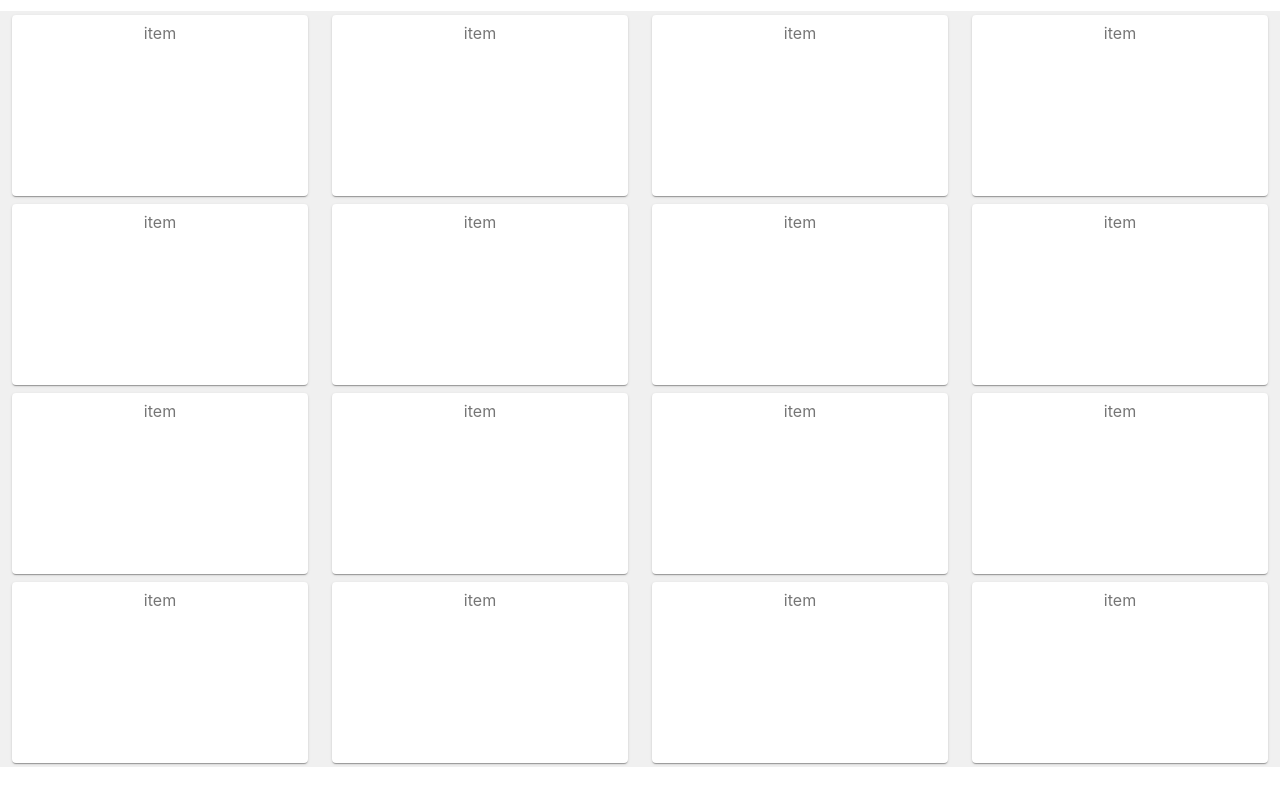
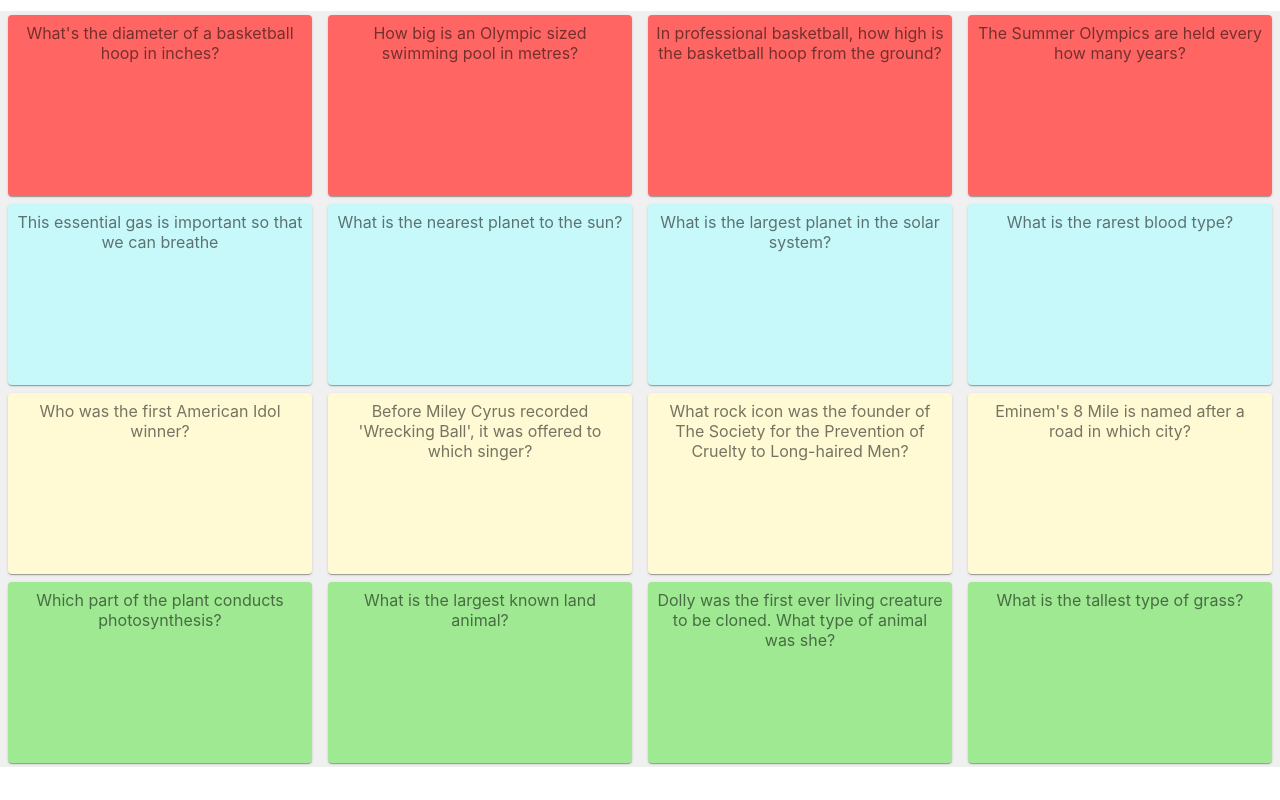
Before and after one commit to itsbigshawn/quiznos, a React (Create React App) app: page / in a window 1280 px wide. Built offline with nearby package versions, Linux system fonts and the light colour scheme.

Commit message:
Display questions on cards

```diff
--- a/src/common/Categories.js
+++ b/src/common/TriviaContext.js
@@ -1,4 +1,4 @@
-import React, { Component } from 'react';
+import React, { Component, createContext } from 'react';
 
 export const SportsCategory = {
     questions: {
@@ -35,6 +35,13 @@ export const SportsCategory = {
         3: '1',
         4: '2'
     },
+    scores: {
+        1: 1,
+        2: 2,
+        3: 3,
+        4: 4
+    },
+    color: '#FF6663',
 }
 
 export const ScienceCategory = {
@@ -72,6 +79,13 @@ export const ScienceCategory = {
         3: '3',
         4: '2'
     },
+    scores: {
+        1: 1,
+        2: 2,
+        3: 3,
+        4: 4
+    },
+    color: '#C7F9FA',
 }
 
 export const MusicCategory = {
@@ -109,8 +123,15 @@ export const MusicCategory = {
         3: '1',
         4: '3'
     },
+    scores: {
+        1: 1,
+        2: 2,
+        3: 3,
+        4: 4
+    },
+    color: '#FFFAD4',
+}
 
-}
 export const NatureCategory = {
     questions: {
         1: "Which part of the plant conducts photosynthesis?",
@@ -146,4 +167,46 @@ export const NatureCategory = {
         3: '1',
         4: '3'
     },
+    scores: {
+        1: 1,
+        2: 2,
+        3: 3,
+        4: 4
+    },
+    color: '#9EE992'
 }
+
+export const TriviaContext = createContext({
+    // questions: {
+    //     sports: SportsCategory.questions,
+    //     science: ScienceCategory.questions,
+    //     music: MusicCategory.questions,
+    //     nature: NatureCategory.questions,
+    // },
+    // answers: {
+    //     sports: SportsCategory.answers,
+    //     science: ScienceCategory.answers,
+    //     music: MusicCategory.answers,
+    //     nature: NatureCategory.answers
+    // },
+    // correctAnswers: {
+    //     sports: SportsCategory.correctAnswers,
+    //     science: ScienceCategory.correctAnswers,
+    //     music: MusicCategory.correctAnswers,
+    //     nature: NatureCategory.correctAnswers
+    // },
+    // colors: {
+    //     sports: SportsCategory.color,
+    //     science: ScienceCategory.color,
+    //     music: MusicCategory.color,
+    //     nature: NatureCategory.color,
+    // },
+    sports: SportsCategory,
+    science: ScienceCategory,
+    music: MusicCategory,
+    nature: NatureCategory,
+    correctAnswer: 0,
+    clickedAnswer: 0,
+    timer: 60,
+    score: 0,
+});
--- a/src/common/TriviaMain.js
+++ b/src/common/TriviaMain.js
@@ -1,34 +1,9 @@
 import React, { Component } from 'react';
 import './TriviaMain.css';
-import './Categories'
-import { MusicCategory, NatureCategory, ScienceCategory, SportsCategory } from './Categories';
+import './TriviaContext'
+import { MusicCategory, NatureCategory, ScienceCategory, SportsCategory } from './TriviaContext';
 
 export default class Trivia extends Component {
-
-    state = {
-        questions: {
-            'sports': SportsCategory.questions,
-            'science': ScienceCategory.questions,
-            'music': MusicCategory.questions,
-            'nature': NatureCategory.questions
-        },
-        answers: {
-            'sports': SportsCategory.answers,
-            'science': ScienceCategory.answers,
-            'music': MusicCategory.answers,
-            'nature': NatureCategory.answers
-        },
-        correctAnswers: {
-            'sports': SportsCategory.correctAnswers,
-            'science': ScienceCategory.correctAnswers,
-            'music': MusicCategory.correctAnswers,
-            'nature': NatureCategory.correctAnswers
-        },
-        correctAnswer: 0,
-        clickedAnswer: 0,
-        timer: 60,
-        score: 0,
-    }
 
     render() {
         return (
--- a/src/components/Grid.js
+++ b/src/components/Grid.js
@@ -1,39 +1,22 @@
-import React from 'react';
+import React, { useContext } from 'react';
 import { makeStyles } from '@material-ui/core/styles';
 import Paper from '@material-ui/core/Paper';
 import Grid from '@material-ui/core/Grid';
+import { TriviaContext } from '../common/TriviaContext';
+import QuestionCard from './QuestionCard';
 
-const useStyles = makeStyles((theme) => ({
-    root: {
-        flexGrow: 1,
-        marginTop: 15,
-    },
-    paper: {
-        height: 165,
-        padding: theme.spacing(1),
-        textAlign: 'center',
-        color: theme.palette.text.secondary,
-    },
-}));
+function NestedGrid() {
+    const classes = useStyles();
+    const { sports, science, nature, music } = useContext(TriviaContext);
 
-export default function NestedGrid() {
-    const classes = useStyles();
-
-    function FormRow() {
+    function FormRow(props) {
+        let category = props.category;
         return (
             <React.Fragment >
-                <Grid item xs={3}>
-                    <Paper className={classes.paper}>item</Paper>
-                </Grid>
-                <Grid item xs={3}>
-                    <Paper className={classes.paper}>item</Paper>
-                </Grid>
-                <Grid item xs={3}>
-                    <Paper className={classes.paper}>item</Paper>
-                </Grid>
-                <Grid item xs={3}>
-                    <Paper className={classes.paper}>item</Paper>
-                </Grid>
+                <QuestionCard question={1} category={category} />
+                <QuestionCard question={2} category={category} />
+                <QuestionCard question={3} category={category} />
+                <QuestionCard question={4} category={category} />
             </React.Fragment>
         );
     }
@@ -43,21 +26,29 @@ export default function NestedGrid() {
             <Grid container
                 spacing={1}
                 justify="center"
-
             >
-                <Grid container item xs={12} spacing={3}>
-                    <FormRow />
+                <Grid container item xs={12} spacing={2}>
+                    <FormRow category={sports} />
                 </Grid>
-                <Grid container item xs={12} spacing={3}>
-                    <FormRow />
+                <Grid container item xs={12} spacing={2}>
+                    <FormRow category={science} />
                 </Grid>
-                <Grid container item xs={12} spacing={3}>
-                    <FormRow />
+                <Grid container item xs={12} spacing={2}>
+                    <FormRow category={music} />
                 </Grid>
-                <Grid container item xs={12} spacing={3}>
-                    <FormRow />
+                <Grid container item xs={12} spacing={2}>
+                    <FormRow category={nature} />
                 </Grid>
             </Grid>
         </div>
     );
 }
+
+const useStyles = makeStyles((theme) => ({
+    root: {
+        flexGrow: 1,
+        marginTop: 15,
+    },
+}));
+
+export default NestedGrid
--- /dev/null
+++ b/src/components/QuestionCard.js
@@ -0,0 +1,33 @@
+import React, { useContext } from 'react';
+import { makeStyles } from '@material-ui/core/styles';
+import Paper from '@material-ui/core/Paper';
+import Grid from '@material-ui/core/Grid';
+import { TriviaContext } from '../common/TriviaContext';
+
+function QuestionCard(props) {
+    const classes = useStyles();
+    const { sports, science, nature, music } = useContext(TriviaContext);
+    const index = props.question;
+    const category = props.category;
+
+    return (
+        <Grid item xs={3}>
+            <Paper className={classes.paper} style={{ backgroundColor: category.color }}>{category.questions[index]}</Paper>
+        </Grid>
+    )
+}
+
+const useStyles = makeStyles((theme) => ({
+    root: {
+        flexGrow: 1,
+        marginTop: 15,
+    },
+    paper: {
+        height: 165,
+        padding: theme.spacing(1),
+        textAlign: 'center',
+        color: theme.palette.text.secondary,
+    },
+}));
+
+export default QuestionCard;
```
